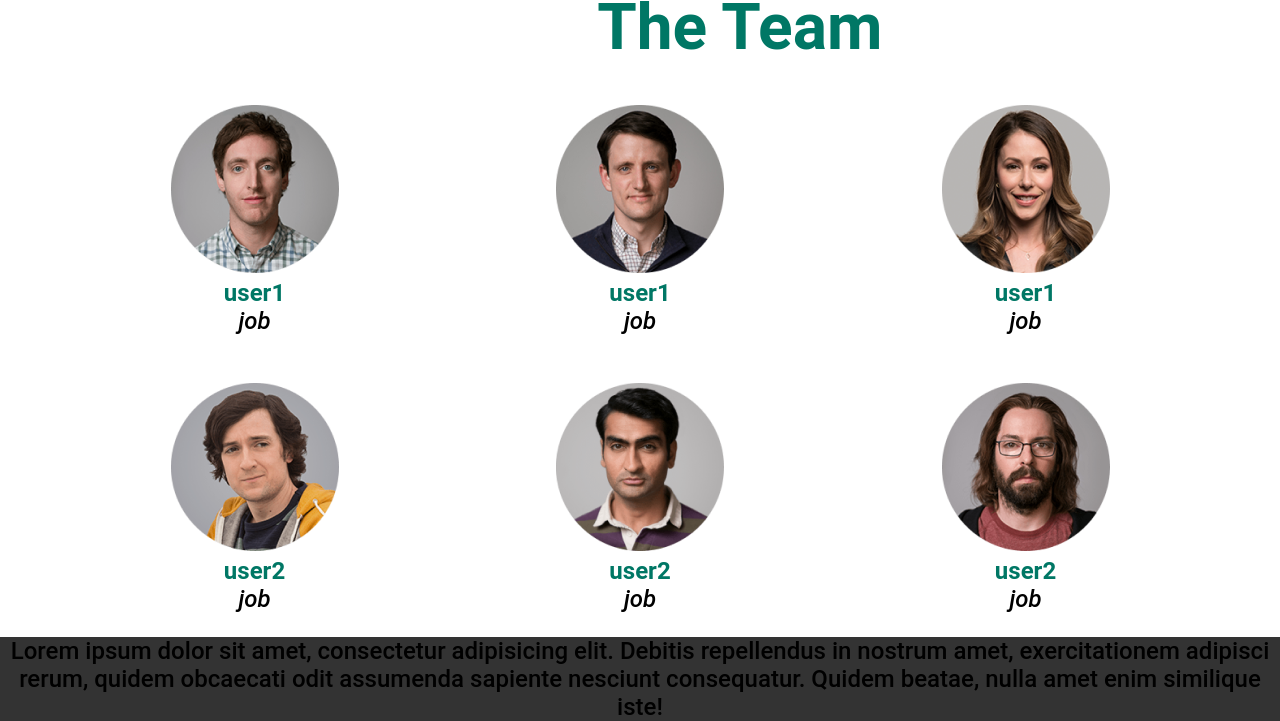
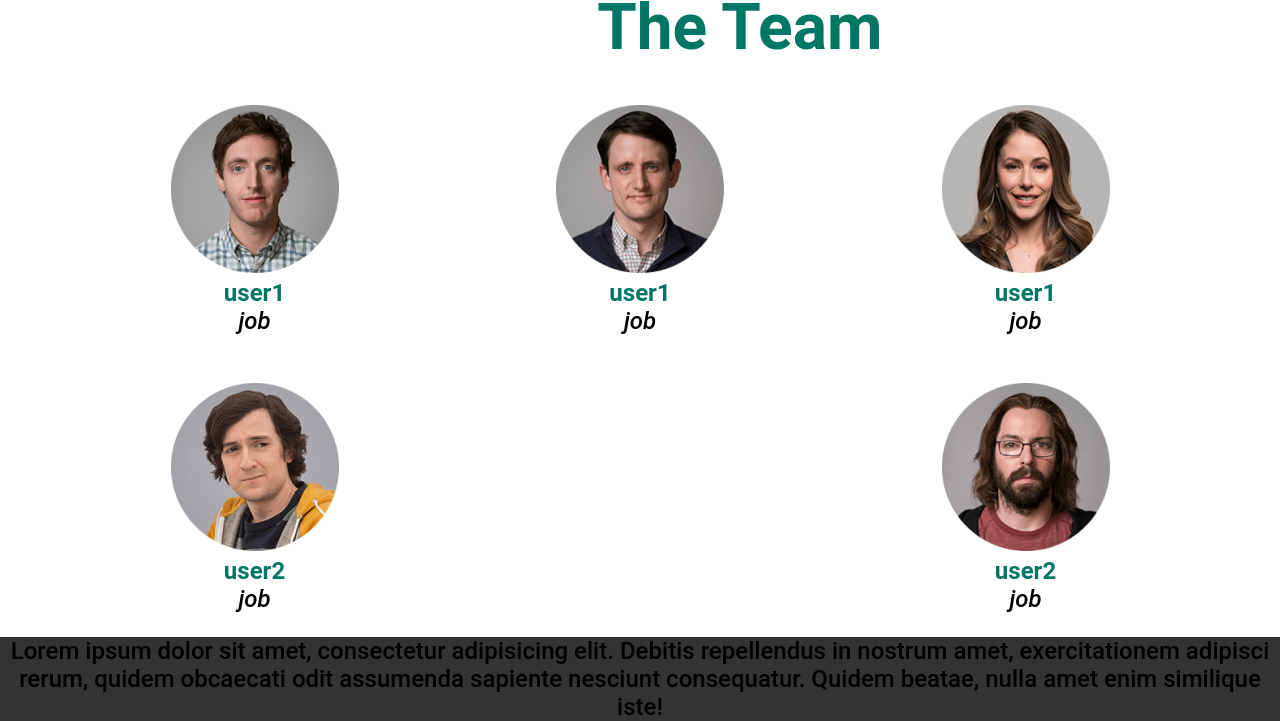
Before and after one commit to SergLeb/sainto, a plain HTML site: page index.html in a window 1280 px wide. Shown: the part 1724-2445 px from the top of the page. Drawn offline with nearby package versions, Linux system fonts and the light colour scheme.

Commit message:
delete one figure tag

```diff
--- a/index.html
+++ b/index.html
@@ -43,13 +43,16 @@
           incidunt!
         </p>
         <p class="section_2__paragraph">
-          Lorem ipsum dolor sit amet consectetur adipisicing elit. Rerum quis repellat, tempora fugiat obcaecati voluptas,
-          officia autem accusamus mollitia voluptatem quaerat eius asperiores culpa, a consequuntur? Commodi ex recusandae
+          Lorem ipsum dolor sit amet consectetur adipisicing elit. Rerum quis repellat, tempora fugiat obcaecati
+          voluptas,
+          officia autem accusamus mollitia voluptatem quaerat eius asperiores culpa, a consequuntur? Commodi ex
+          recusandae
           nam!
         </p>
 
         <p class="section_2__paragraph">
-          Lorem, ipsum dolor sit amet consectetur adipisicing elit. Error architecto modi veniam voluptas aperiam possimus
+          Lorem, ipsum dolor sit amet consectetur adipisicing elit. Error architecto modi veniam voluptas aperiam
+          possimus
           animi quam sed molestiae, excepturi iure, provident totam magnam odio doloribus, sapiente perspiciatis hic
           sequi.
         </p>
@@ -122,14 +125,6 @@
           </figure>
 
           <figure>
-            <img src="/img/image-14.png" alt="user5" />
-            <figcaption>
-              <p class="text_1"> user2 </p>
-              <p class="text_2"> job </p>
-            </figcaption>
-          </figure>
-
-          <figure>
             <img src="/img/image-15.png" alt="user6" />
             <figcaption>
               <p class="text_1"> user2 </p>
@@ -149,4 +144,5 @@
 
   <script src="scrip.js"></script>
 </body>
+
 </html>
```
Lines whose indentation alone changed are shown as unchanged.
